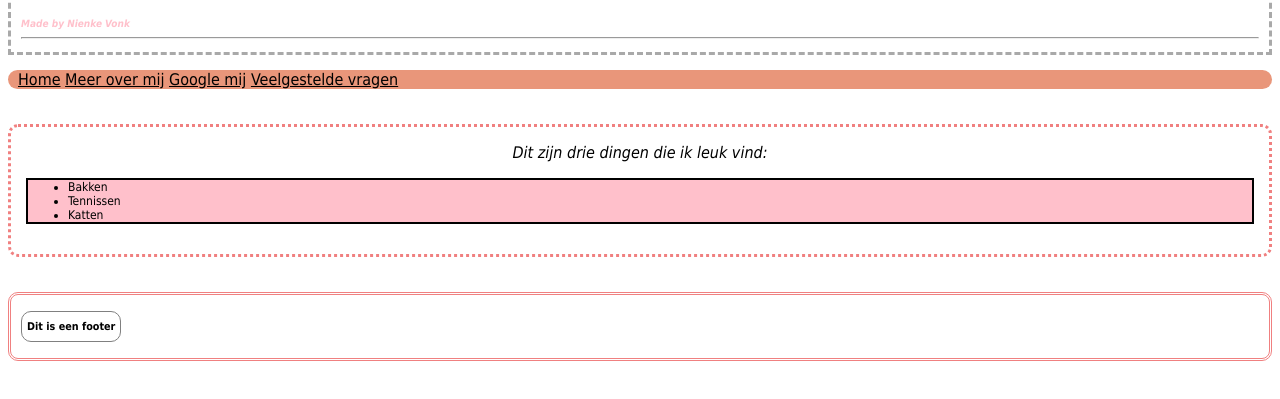
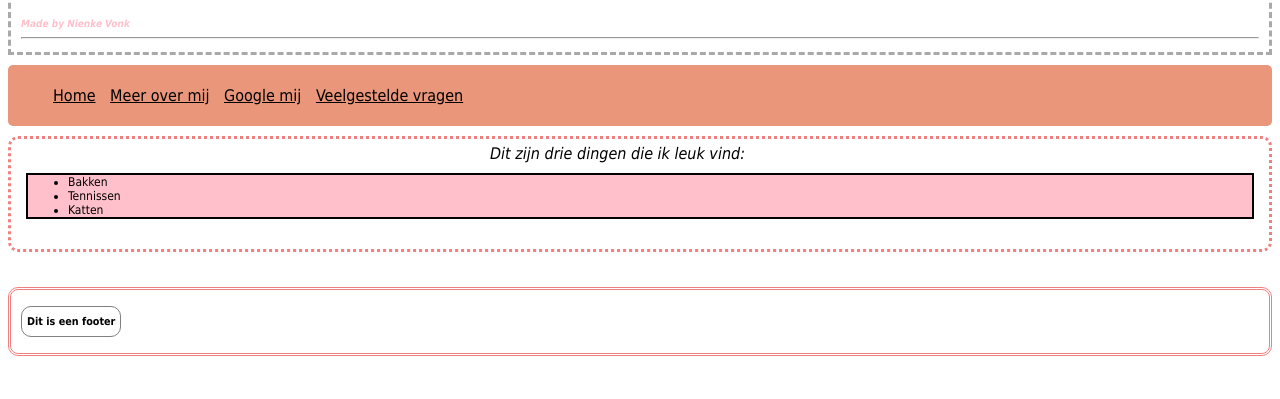
Before and after one commit to nienkevonk/005_CSS_Boxmodel, a plain HTML site: page index.html in a window 1280 px wide. Shown: the part 79-478 px from the top of the page. Drawn offline with Linux system fonts and the light colour scheme.

Commit message:
Na nakijken

```diff
--- a/index.html
+++ b/index.html
@@ -17,10 +17,10 @@
     </header>
     <nav class="navigationbar">
         <ul id="navigation">
-            <li id="navigation"><a class="test" href="index.html">Home</a></li>
-            <li id="navigation"><a href="about.html">Meer over mij</a></li>
-            <li id="navigation"><a href="https://www.google.com" target="_blank">Google mij</a></li>
-            <li id="navigation"><a href="faq.html">Veelgestelde vragen</a></li>
+            <li><a class="test" href="index.html">Home</a></li>
+            <li><a href="about.html">Meer over mij</a></li>
+            <li><a href="https://www.google.com" target="_blank">Google mij</a></li>
+            <li><a href="faq.html">Veelgestelde vragen</a></li>
         </ul>
     </nav>
     <main class="box2">
--- a/styles.css
+++ b/styles.css
@@ -60,7 +60,9 @@ a:link /*unvisited link*/ {
     border-radius:10px;
 }
 .title{
-    text-align:center;
+    margin:0 auto;
+    padding-top:5px;
+    width: 300px;
     font-style:italic;
 }
 .box3{
@@ -69,15 +71,13 @@ a:link /*unvisited link*/ {
     padding:8px 9px 8px 5px;
 }
 .navigationbar{
-    padding: 0px 10px 0px 10px;
-    border: 5px 10px 5px 10px;
-    margin: 15px 0px 35px 0px;
-    border-radius:10px;
+    padding: 5px 0px 5px 0px;
+    border: 5px;
+    margin: 10px 0px 10px 0px;
+    border-radius:5px;
     background-color:darksalmon;
 }
-#navigation{
-    list-style-type:none;
-    margin:0;
-    padding:0;
+#navigation li{
+    margin:5px;
     display: inline;
 }
```
